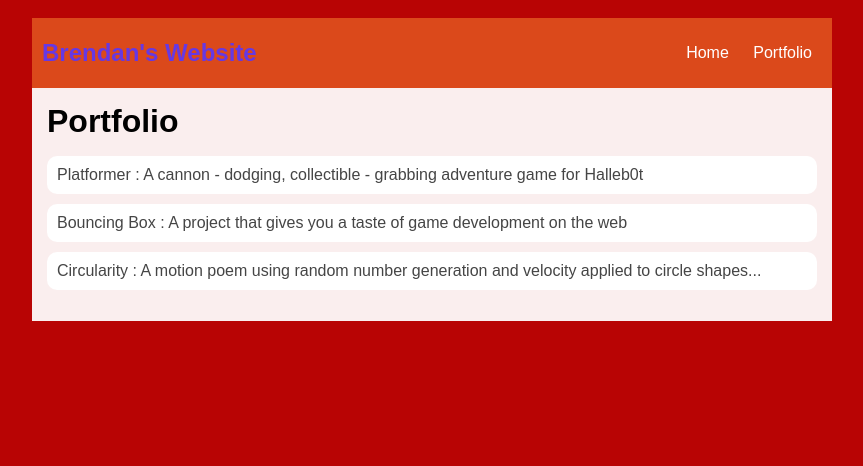
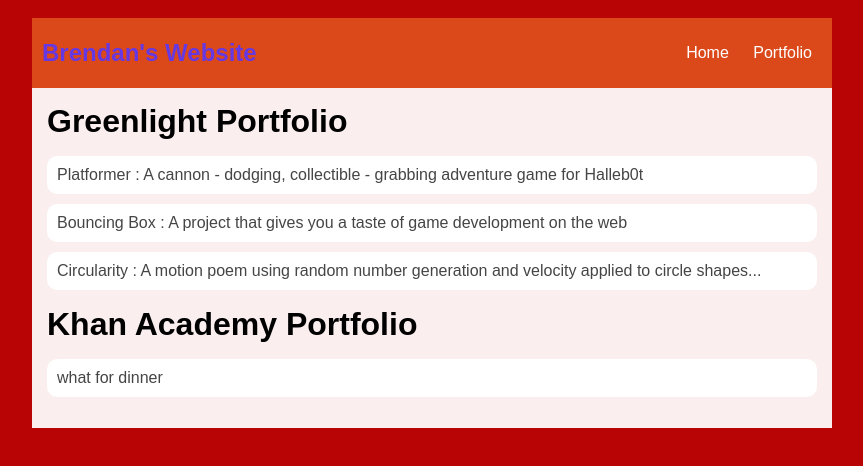
Before and after one commit to brendanjohnson16/brendanjohnson.github.io, a plain HTML site: page portfolio.html in a window 1280 px wide. Shown: the whole page, without its empty margins (208-1071 px from the left). Drawn offline with Linux system fonts and the light colour scheme.

Commit message:
updated portfoilo

```diff
--- a/portfolio.html
+++ b/portfolio.html
@@ -102,13 +102,16 @@
             </nav>
             <main>
                 <div class="content">
-                    <h1>Portfolio</h1>
+                    <h1>Greenlight Portfolio</h1>
                     <ul id="portfolio">
                         <li><a href="projects/platformer/">Platformer : A cannon - dodging, collectible - grabbing adventure game for Halleb0t</a></li>
                         <li><a href="projects/bouncing-box/">Bouncing Box : A project that gives you a taste of game development on the web </a></li>
                          <li><a href="projects/circularity/">Circularity : A motion poem using random number generation and velocity applied to circle shapes...</a></li>
                     </ul>
-                </div>
+                    <h1>Khan Academy Portfolio</h1>
+                    <ul id="portfolio">
+                        <li><a href="https://www.khanacademy.org/computer-programming/stroker-g-b/839545910">what for dinner</a></li>
+
             </main>
         </div>
     </body>
```
